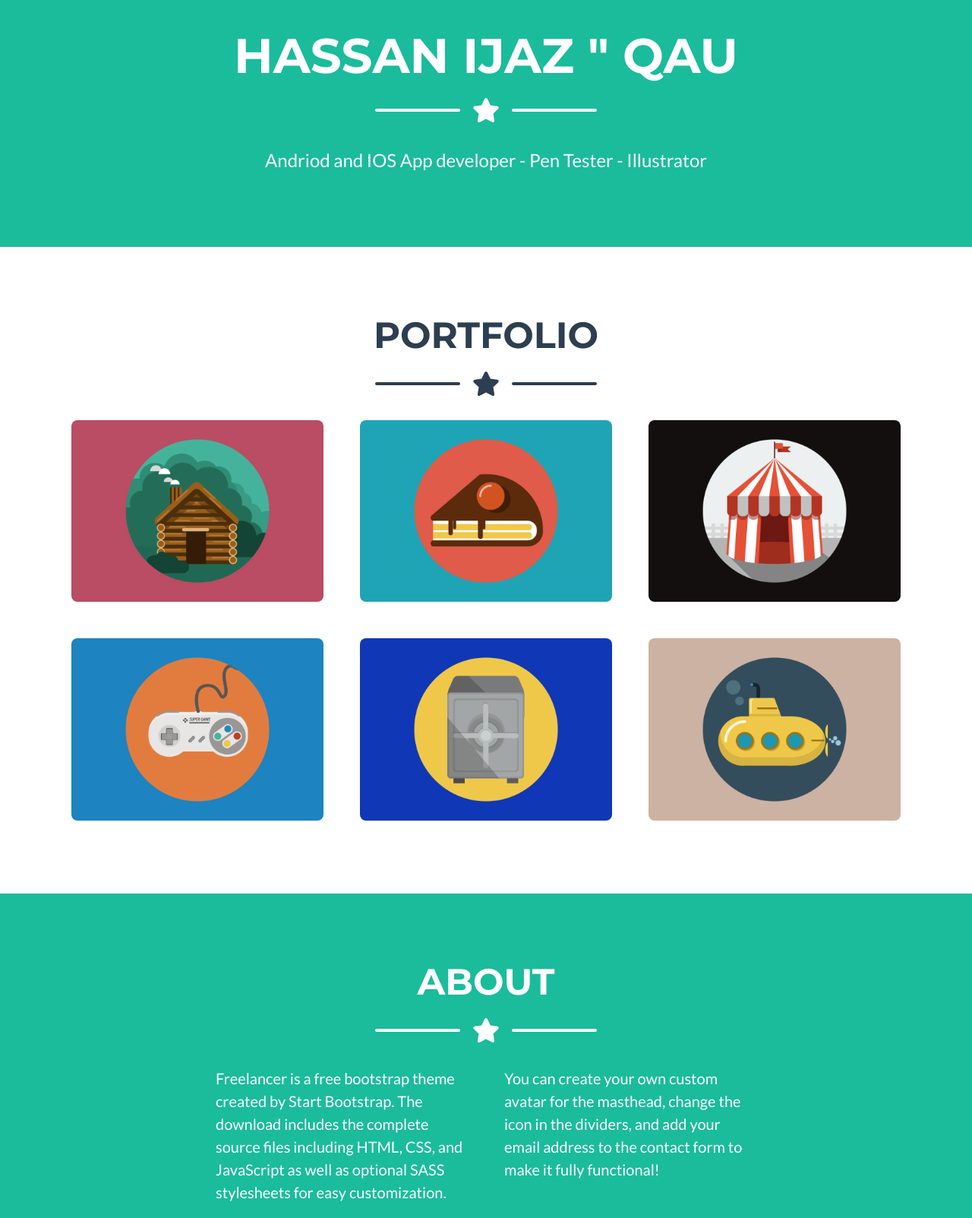
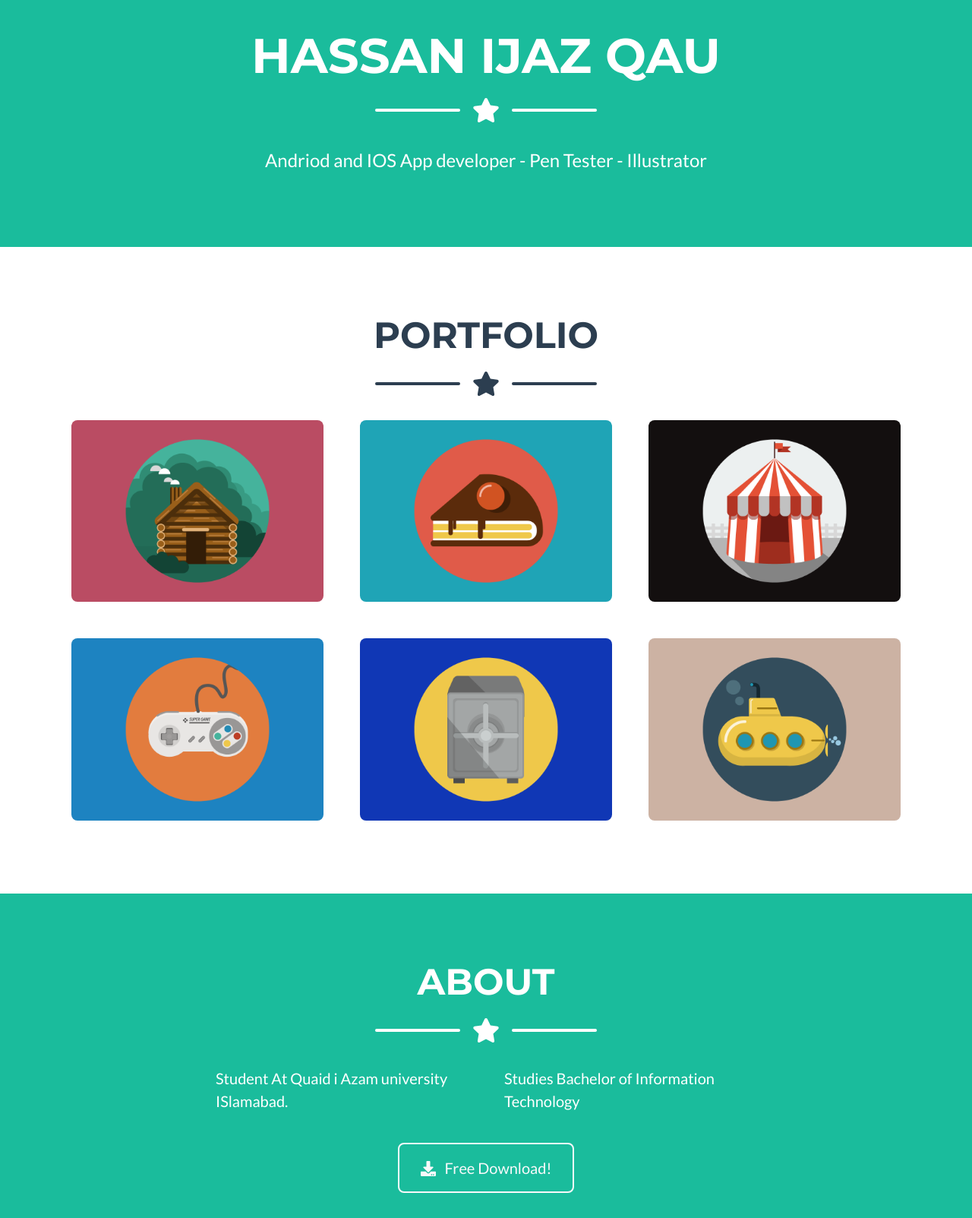
Before and after one commit to HassanTarar1/hassantarar1.github.io, a plain HTML site: page index.html in a window 1280 px wide. Shown: the part 458-2061 px from the top of the page at 76% size. Drawn offline with nearby package versions, Linux system fonts and the light colour scheme.

Commit message:
Update index.html

```diff
--- a/index.html
+++ b/index.html
@@ -40,7 +40,7 @@
                 <!-- Masthead Avatar Image-->
                 <img class="masthead-avatar mb-5" src="assets/img/avataaars.svg" alt="" />
                 <!-- Masthead Heading-->
-                <h1 class="masthead-heading text-uppercase mb-0">Hassan ijaz " QAU</h1>
+                <h1 class="masthead-heading text-uppercase mb-0"> Hassan ijaz  QAU</h1>
                 <!-- Icon Divider-->
                 <div class="divider-custom divider-light">
                     <div class="divider-custom-line"></div>
@@ -134,8 +134,8 @@
                 </div>
                 <!-- About Section Content-->
                 <div class="row">
-                    <div class="col-lg-4 ml-auto"><p class="lead">Freelancer is a free bootstrap theme created by Start Bootstrap. The download includes the complete source files including HTML, CSS, and JavaScript as well as optional SASS stylesheets for easy customization.</p></div>
-                    <div class="col-lg-4 mr-auto"><p class="lead">You can create your own custom avatar for the masthead, change the icon in the dividers, and add your email address to the contact form to make it fully functional!</p></div>
+                    <div class="col-lg-4 ml-auto"><p class="lead"> Student At Quaid i Azam university ISlamabad.</p></div>
+                    <div class="col-lg-4 mr-auto"><p class="lead"> Studies Bachelor of Information Technology</p></div>
                 </div>
                 <!-- About Section Button-->
                 <div class="text-center mt-4">
@@ -206,7 +206,7 @@
                     <div class="col-lg-4 mb-5 mb-lg-0">
                         <h4 class="text-uppercase mb-4">Location</h4>
                         <p class="lead mb-0">
-                            hassanijaz0301@gmail.com
+
                             <br />
                             Islamabad
                         </p>
```
